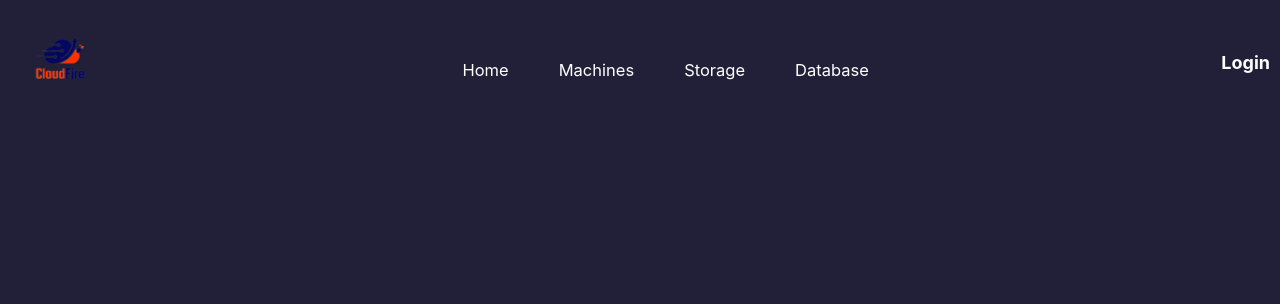
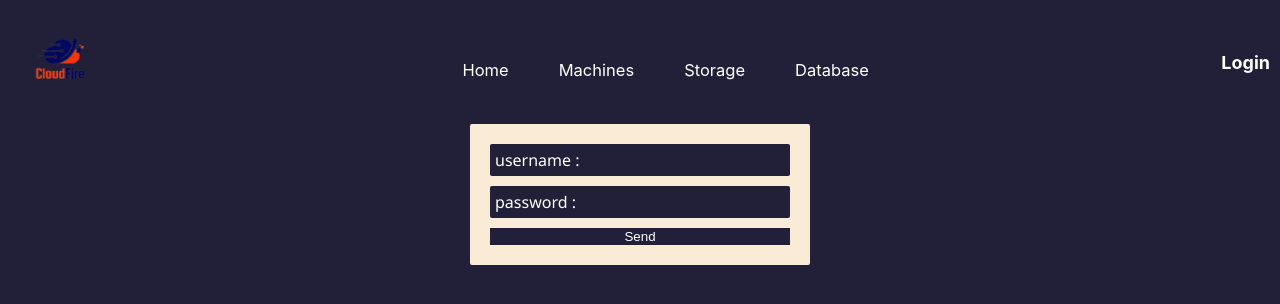
Before and after one commit to rdrayef/cloudifier, a React (Create React App) app in the folder cloudifier-frontend/: page /login in a window 1280 px wide. Shown: the top 304 px of the page. Built offline with nearby package versions, Linux system fonts and the light colour scheme.

Commit message:
get token from proxmox server and add it into cookies

```diff
--- a/cloudifier-frontend/package.json
+++ b/cloudifier-frontend/package.json
@@ -13,6 +13,7 @@
     "react-dom": "^18.2.0",
     "react-router-dom": "^5.3.4",
     "react-scripts": "5.0.1",
+    "react-cookie": "^6.1.1",
     "web-vitals": "^2.1.4"
   },
   "scripts": {
--- a/cloudifier-frontend/src/App.js
+++ b/cloudifier-frontend/src/App.js
@@ -4,6 +4,7 @@ import { BrowserRouter as Router, Switch, Route } from "react-router-dom";
 import Menu from './components/Menu/Menu';
 import MachinesPage from './pages/MachinesPage';
 import './App.css';
+import LoginForm from './components/Forms/LoginForm';
 
 function App() {
     return (
@@ -13,6 +14,7 @@ function App() {
             <Switch>
               <Route exact path="/" component={Home} />
               <Route path="/machines" component={MachinesPage} />
+              <Route path="/login" component={LoginForm} />
             </Switch>
           </div>
         </Router>
--- /dev/null
+++ b/cloudifier-frontend/src/components/Forms/LoginForm.css
@@ -0,0 +1,29 @@
+.container-form{
+    width: 300px;
+    margin: auto;
+    padding: 20px;
+    background-color: antiquewhite;
+    border-radius: 2px;
+    display: flex;
+    flex-direction: column;
+    gap: 10px;
+    font-family: 'Segoe UI', Tahoma, Geneva, Verdana, sans-serif;
+}
+
+.container-form > .text-field{
+    display: grid;
+    grid-template-columns: 30% 70%;
+    padding: 5px;
+    border-radius: 2px;
+}
+button{
+    width: 100%;
+}
+
+input, button{
+    border: 0;
+}
+
+input:focus{
+    outline: 0;
+}
--- /dev/null
+++ b/cloudifier-frontend/src/components/Forms/LoginForm.jsx
@@ -0,0 +1,30 @@
+import { useState } from "react";
+import TextField from "./TextField"
+import { connect, getVms } from "../../config/Connection";
+import './LoginForm.css';
+
+
+const LoginForm = () => {
+
+    const [username,setUsername] = useState('');
+    const [password,setPassword] = useState('');
+
+    const dataListener = (data,setter) => {
+        setter(data)
+    }
+    const sendData = () => {
+        connect(username,password);
+    }
+    const getData = async () => {
+        console.log(await getVms());
+    }
+
+    return (
+    <div className="container-form">
+        <TextField className="text-field" label="username" type="text" size={21} callback={dataListener}  setter={setUsername} />
+        <TextField className="text-field" label="password" type="password" size={21} callback={dataListener}  setter={setPassword} />
+        <button onClick={sendData}>Send</button>
+    </div>)
+}
+
+export default LoginForm;
--- /dev/null
+++ b/cloudifier-frontend/src/components/Forms/TextField.jsx
@@ -0,0 +1,13 @@
+
+function TextField({label, size, type, callback, setter, ...className}){
+
+
+    return (
+        <div className="text-field" {...className} >
+            <label htmlFor={label} >{label} : </label>
+            <input id={label} type={type} size={size} onChange={(e)=>callback(e.target.value,setter)}  />
+        </div>
+    );
+}
+
+export default TextField;
--- /dev/null
+++ b/cloudifier-frontend/src/config/Connection.js
@@ -0,0 +1,48 @@
+import Cookies from 'universal-cookie';
+
+const cookies = new Cookies();
+const URL = "https://192.168.108.105:8006/";
+
+export const connect = (username, password) => {
+    var myHeaders = new Headers();
+    myHeaders.append("Content-Type", "application/x-www-form-urlencoded");
+
+    var urlencoded = new URLSearchParams();
+    urlencoded.append("username", username);
+    urlencoded.append("password", password);
+
+    var requestOptions = {
+    method: 'POST',
+    headers: myHeaders,
+    body: urlencoded,
+    redirect: 'follow'
+    };
+
+    fetch(`${URL}api2/json/access/ticket`, requestOptions)
+    .then(response => response.text())
+    .then(result => {
+       let data = JSON.parse(result).data;
+       cookies.set('PVEAuthCookie',data.ticket);
+       cookies.set('CSRFPreventionToken',data.CSRFPreventionToken)
+    })
+    .catch(error => console.log('error', error));
+}
+
+
+
+export const getVms = async () => {
+    var myHeaders = new Headers();
+    myHeaders.append("CSRFPreventionToken", `${cookies.get('CSRFPreventionToken')}`);
+    myHeaders.append("Authorization", `PVEAuthCookie=${cookies.get('PVEAuthCookie')}`);
+    var requestOptions = {
+      method: 'GET',
+      headers: myHeaders,
+      redirect: 'follow',
+    };
+   const data = await fetch(`${URL}api2/json/nodes/one/lxc`, requestOptions)
+          .then(response => response.text())
+          .then(result => {
+            return  JSON.parse(result).data;
+    })
+    return data;
+}
```
Also changed, not shown: 1 other file (tests, documents, lock files or other folders).
